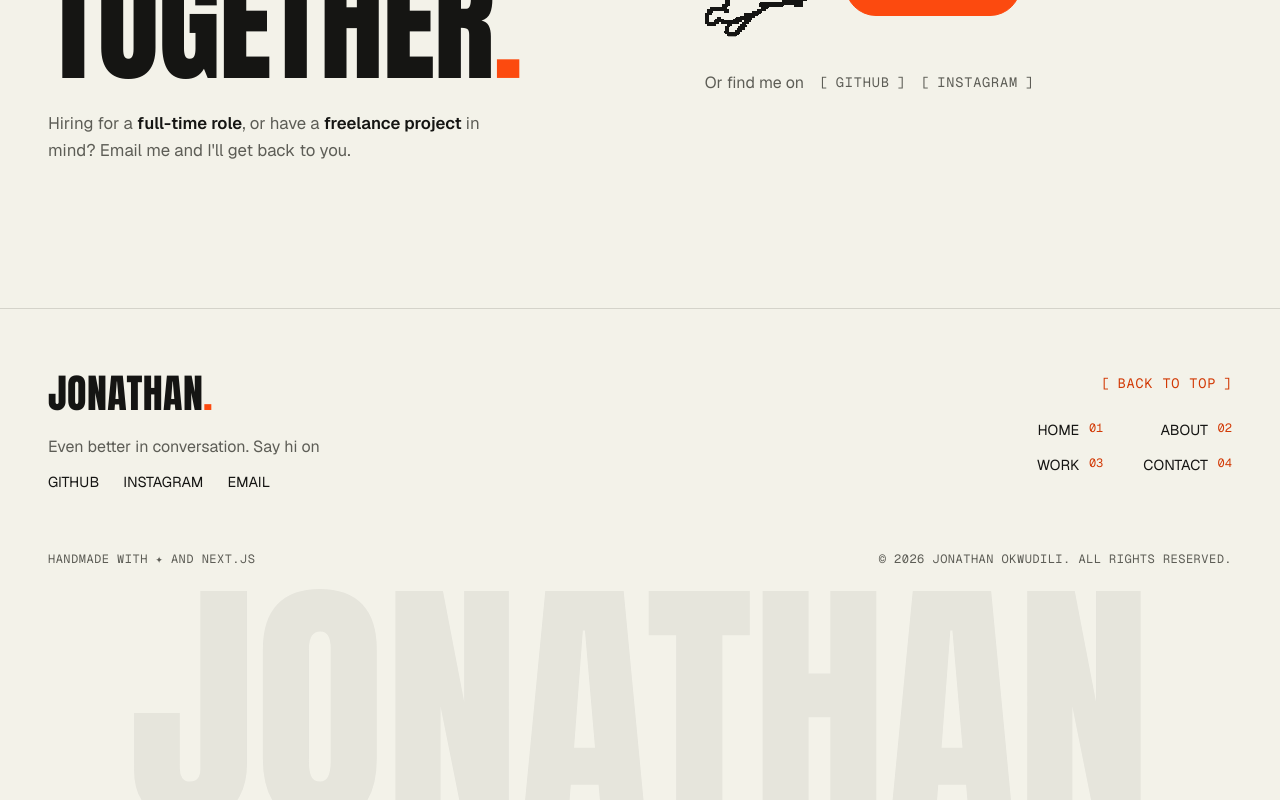
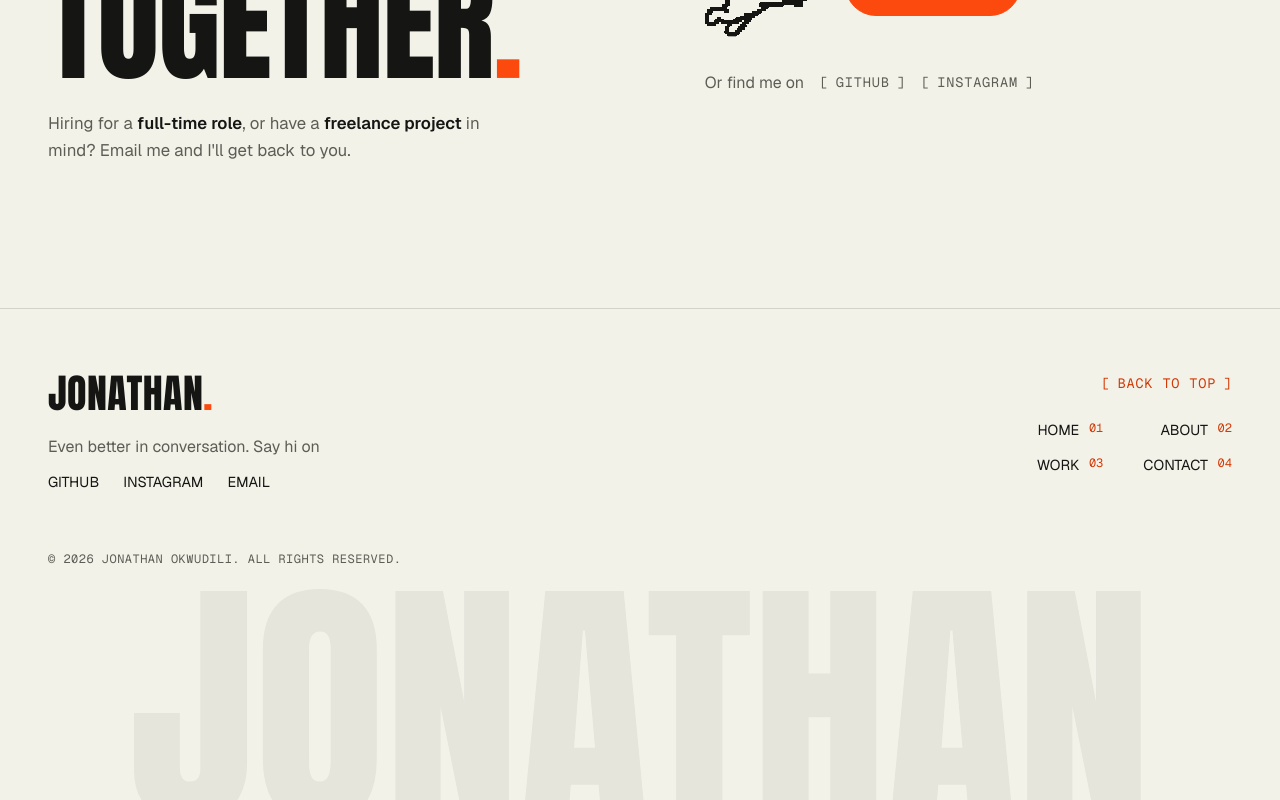
Before and after one commit to Jonathan-ebuka/my-portfolio, a Next.js app: page / in a window 1280 px wide. Shown: the part 5273-6073 px from the top of the page. Built offline with nearby package versions, Linux system fonts and the light colour scheme.

Commit message:
Remove the "Handmade with" line from the menu and footer
Co-Authored-By: Claude Opus 5.5 <noreply@anthropic.com>
Claude-Session: https://claude.ai/code/session_017UUo3kgQdhrRghCNMiVRT8

```diff
--- a/components/Footer.js
+++ b/components/Footer.js
@@ -27,7 +27,6 @@ export default function Footer() {
       </div>
 
       <div className="footer__meta">
-        <span>Handmade with ✦ and Next.js</span>
         <span>© {new Date().getFullYear()} Jonathan Okwudili. All rights reserved.</span>
       </div>
 
--- a/components/Header.js
+++ b/components/Header.js
@@ -103,7 +103,6 @@ export default function Header() {
         </ul>
 
         <div className="menu__footer">
-          <span>Handmade with ✦ and Next.js</span>
           <div className="menu__socials">
             {socials.map((s) => (
               <a key={s.label} href={s.href} target={s.external ? "_blank" : undefined} rel={s.external ? "noopener noreferrer" : undefined} tabIndex={open ? 0 : -1}>
```
